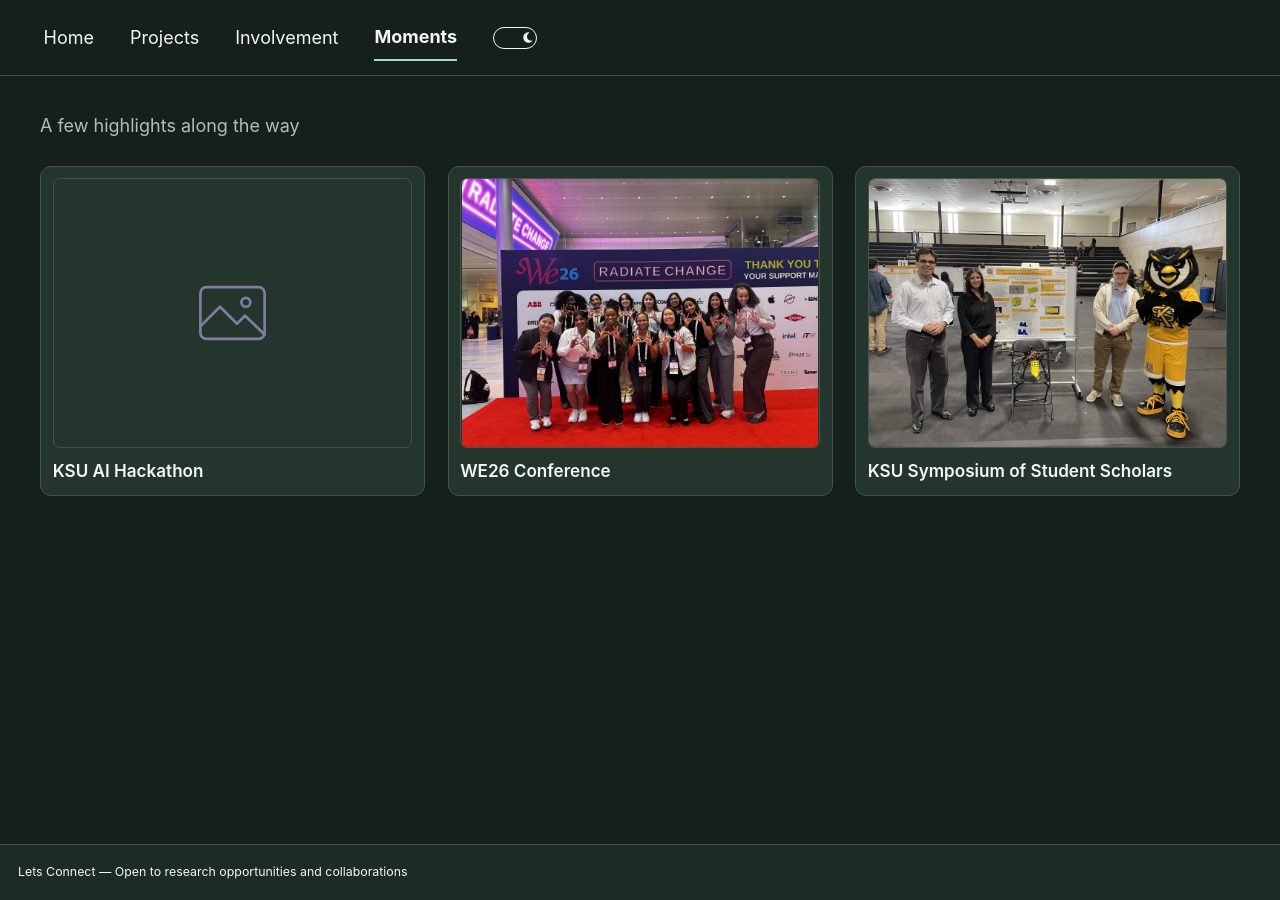
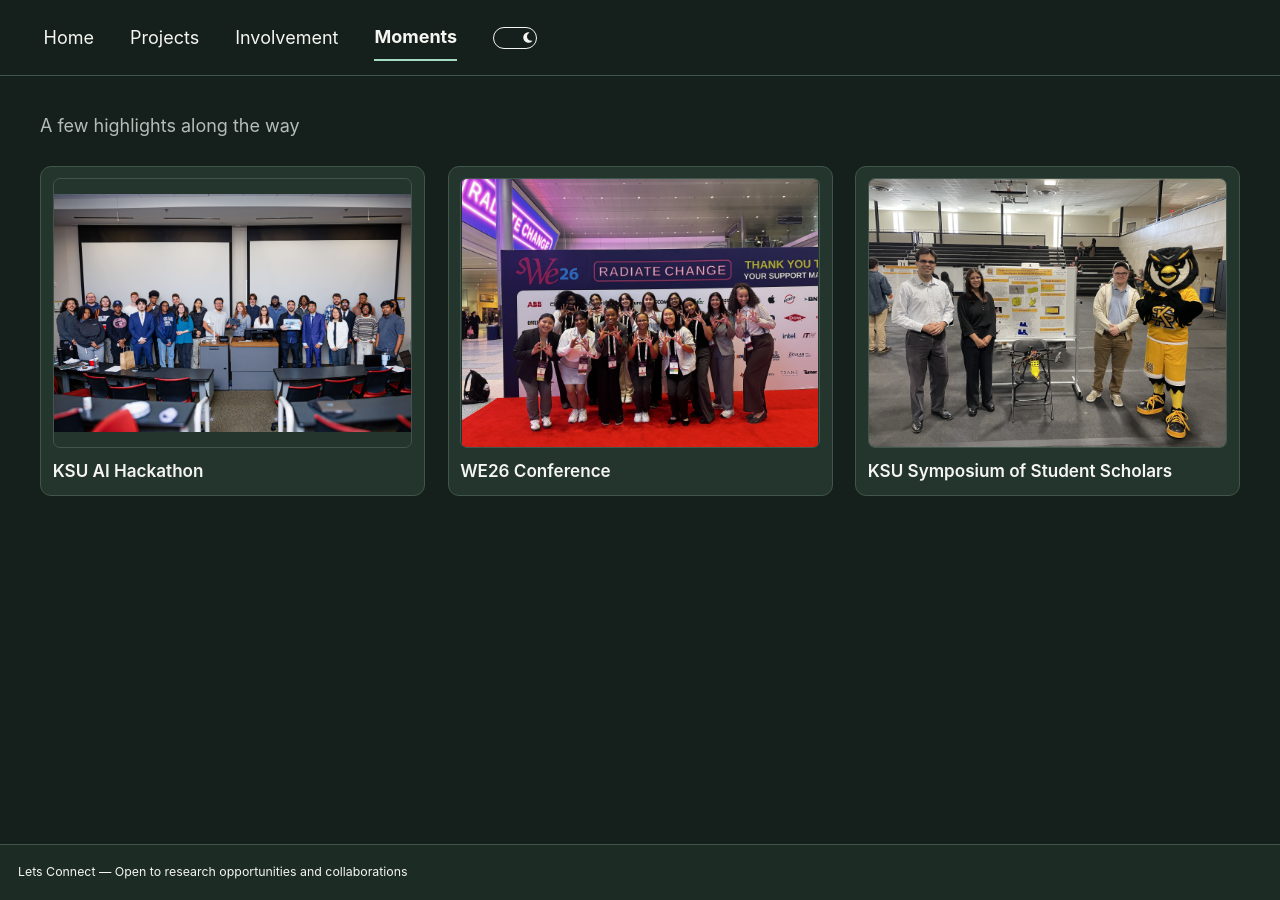
Before and after one commit to laurn156/laurn156.github.io, a Jekyll site: the page built from _pages/moments.html, in a window 1280 px wide. Built offline with Jekyll 4.4.1, drawn with Linux system fonts in a browser that asks for light colours; a style sheet for code colours, icons or effects is not loaded.

Commit message:
Show the KSU AI Hackathon photo in Moments

```diff
--- a/_data/moments.yml
+++ b/_data/moments.yml
@@ -1,5 +1,5 @@
 # Upload photos to images/moments/ and add an image path and title for each.
-- image: /images/moments/placeholder.svg
+- image: /images/moments/ksu-ai-hackathon.jpg
   title: KSU AI Hackathon
 - image: /images/moments/swe26.jpg
   title: WE26 Conference
```
